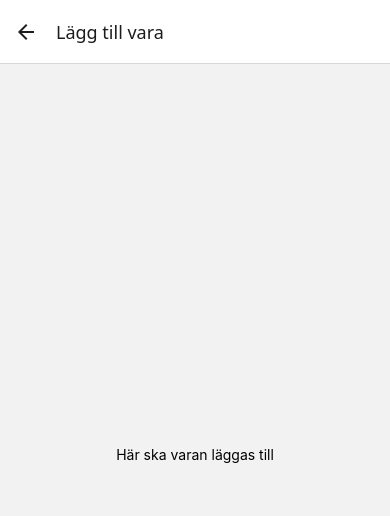
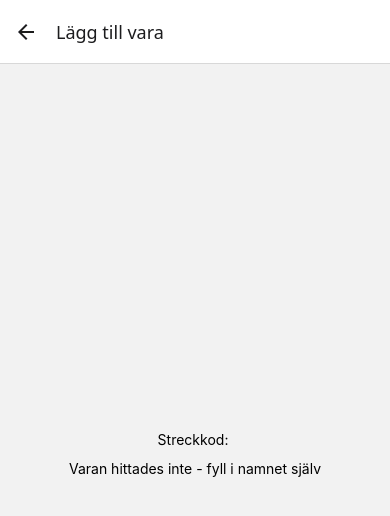
Before and after one commit to eriklans/eatnext, a React Native app: screen /AddItem in a window 390 px wide. Shown: the top 516 px of the page. Built offline with nearby package versions, Linux system fonts and the light colour scheme.

Commit message:
Pass scanned product to add item screen

```diff
--- a/src/screens/AddItemScreen.js
+++ b/src/screens/AddItemScreen.js
@@ -1,9 +1,14 @@
 import { StyleSheet, Text, View } from "react-native";
 
-export default function AddItemScreen() {
+export default function AddItemScreen({ route }) {
+    // Parametrar från Skanna-skärmen. ?? {} gör att skärmen fungerar även utan parametrar,
+    // till exempel när man lägger till en vara manuellt från Skafferi.
+    const { barcode, name, imageUrl, found } = route.params ?? {};
+
     return (
         <View style={styles.container}>
-            <Text>Här ska varan läggas till</Text>
+            <Text>Streckkod: {barcode}</Text>
+            <Text>{found ? name : 'Varan hittades inte - fyll i namnet själv'}</Text>
         </View>
     );
 }
@@ -13,5 +18,6 @@ const styles = StyleSheet.create({
         flex: 1,
         alignItems: 'center',
         justifyContent: 'center',
+        gap: 12,
     },
 });
--- a/src/screens/ScanScreen.js
+++ b/src/screens/ScanScreen.js
@@ -4,17 +4,16 @@ import { CameraView, useCameraPermissions } from 'expo-camera';
 import { fetchProduct } from '../services/openFoodFacts';
 import { useState, useRef } from 'react';
 
-export default function ScanScreen() {
+export default function ScanScreen({ navigation }) {
   const [permission, requestPermission] = useCameraPermissions();
   const [scannedCode, setScannedCode] = useState(null);
-  const [product, setProduct] = useState(null);
   const [isLoading, setIsLoading] = useState(false);
   const [errorMessage, setErrorMessage] = useState(null);
 
   // Spärr som stoppar dubbla skanningar direkt, innan React hunnit rita om
   const isHandlingScan = useRef(false);
 
-  // Körs när kameran hittar en streckkod, samt sparar koden och hämtar varan från API:et
+  // Körs när kameran hittar en streckkod: hämtar varan och går vidare till "Lägg till vara"
   async function handleBarcodeScanned(result) {
     if (isHandlingScan.current) {
       return;
@@ -22,13 +21,12 @@ export default function ScanScreen() {
     isHandlingScan.current = true;
 
     setScannedCode(result.data);
-    setProduct(null);
     setErrorMessage(null);
     setIsLoading(true);
 
     try {
-      const foundProduct = await fetchProduct(result.data);
-      setProduct(foundProduct);
+      const product = await fetchProduct(result.data);
+      goToAddItem(result.data, product);
     } catch (error) {
       setErrorMessage('Kunde inte hämta varan. Kontrollera din internetanslutning.');
     } finally {
@@ -36,10 +34,19 @@ export default function ScanScreen() {
     }
   }
 
+  // Skickar vidare koden och varan till "Lägg till vara"
+  function goToAddItem(barcode, product) {
+    navigation.replace('AddItem', {
+      barcode,
+      name: product?.name ?? '',
+      imageUrl: product?.imageUrl ?? null,
+      found: product !== null,
+    });
+  }
+
   function resetScan() {
     isHandlingScan.current = false;
     setScannedCode(null);
-    setProduct(null);
     setErrorMessage(null);
   }
 
@@ -89,13 +96,13 @@ export default function ScanScreen() {
       return <Text>Hämtar vara...</Text>;
     }
 
+    // Hit kommer man bara vid nätverksfel, eftersom övriga fall navigerar vidare
     return (
       <>
-        {errorMessage && <Text style={styles.error}>{errorMessage}</Text>}
-        {!errorMessage && !product && <Text>Varan hittades inte</Text>}
-        {product && <Text style={styles.code}>{product.name || 'Namn saknas'}</Text>}
+        <Text style={styles.error}>{errorMessage}</Text>
         <Text>Streckkod: {scannedCode}</Text>
-        <Button title='Skanna igen' onPress={resetScan} />
+        <Button title="Skanna igen" onPress={resetScan} />
+        <Button title="Lägg till manuellt" onPress={() => goToAddItem(scannedCode, null)} />
       </>
     );
   }
@@ -118,11 +125,6 @@ const styles = StyleSheet.create({
     alignItems: 'center',
     gap: 12,
   },
-  code: {
-    fontSize: 24,
-    fontWeight: 'bold',
-    textAlign: 'center'
-  },
   error: {
     color: '#B42318',
     textAlign: 'center',
```
